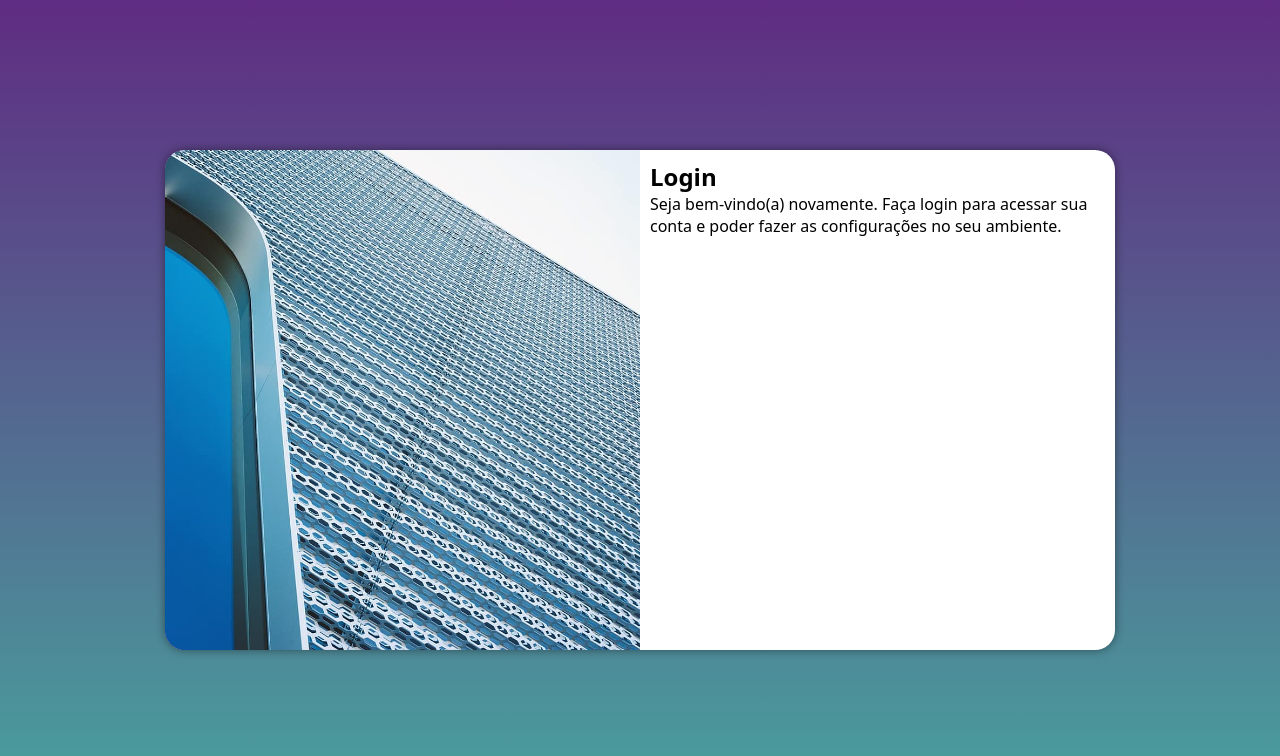
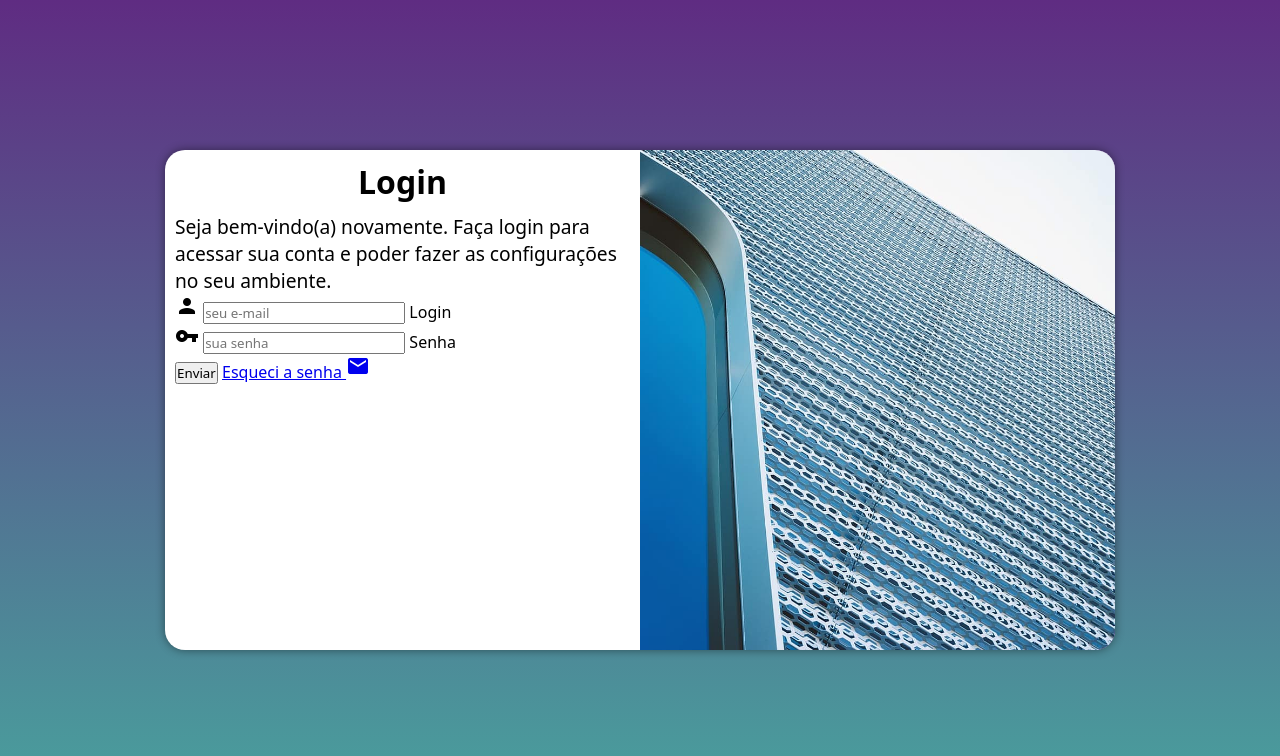
Before and after one commit to felipemessiasalves/projeto-login, a plain HTML site: page index.html in a window 1280 px wide. Drawn offline with Linux system fonts and the light colour scheme.

Commit message:
adicionei o formulário

```diff
--- a/estilos/media-query.css
+++ b/estilos/media-query.css
@@ -40,13 +40,21 @@ Grandes telas: acima de 1200px
     }
 
     section#login > div#imagem {
-        float: left;
+        float: right;
         width: 50%;
         height: 100%;
     }
 
     section#login > div#formulario {
-        float: right;
+        float: left;
         width: 50%;
     }
+
+    div#formulario > h1 {
+        font-size: 2em;
+    }
+
+    div#formulario > p {
+        font-size: 1.2em;
+    }
 }
--- a/estilos/style.css
+++ b/estilos/style.css
@@ -34,7 +34,7 @@ section#login {
 
     background-color: white;
     height: 500px;
-    width: 250px;
+    width: 260px;
     border-radius: 20px;
     box-shadow: 0px 0px 10px rgba(0, 0, 0, 0.450);
 
@@ -54,3 +54,12 @@ section#login > div#formulario {
     display: block;
     padding: 10px;
 }
+
+div#formulario > h1 {
+    text-align: center;
+    margin-bottom: 10px;
+}
+
+div#formulario > p {
+    font-size: 0.8em;
+}
--- a/index.html
+++ b/index.html
@@ -4,6 +4,7 @@
     <meta charset="UTF-8">
     <meta name="viewport" content="width=device-width, initial-scale=1.0">
     <title>Login</title>
+    <link rel="stylesheet" href="https://fonts.googleapis.com/css2?family=Material+Icons" />
     <link rel="stylesheet" href="estilos/style.css">
     <link rel="stylesheet" href="estilos/media-query.css">
 </head>
@@ -16,8 +17,21 @@
             <div id="formulario">
                 <h1>Login</h1>
                 <p>Seja bem-vindo(a) novamente. Faça login para acessar sua conta e poder fazer as configurações no seu ambiente.</p>
-                <form action="login.php" method="post">
-
+                <form action="login.php" method="post" autocomplete="on">
+                    <div class="campo">
+                        <i class="material-icons">person</i>
+                        <input type="email" name="login" id="ilogin" placeholder="seu e-mail" autocomplete="email" required maxlength="60">
+                        <label for="ilogin">Login</label>
+                    </div>
+                    <div class="campo">
+                        <i class="material-icons">vpn_key</i>
+                        <input type="password" name="senha" id="isenha" placeholder="sua senha" autocomplete="current-password" required minlength="8" maxlength="16">
+                        <label for="isenha">Senha</label>
+                    </div>
+                    <input type="submit" value="Enviar">
+                    <a href="esqueci.html">
+                        Esqueci a senha <i class="material-icons">mail</i>
+                    </a>
                 </form>
             </div>
         </section>
```
